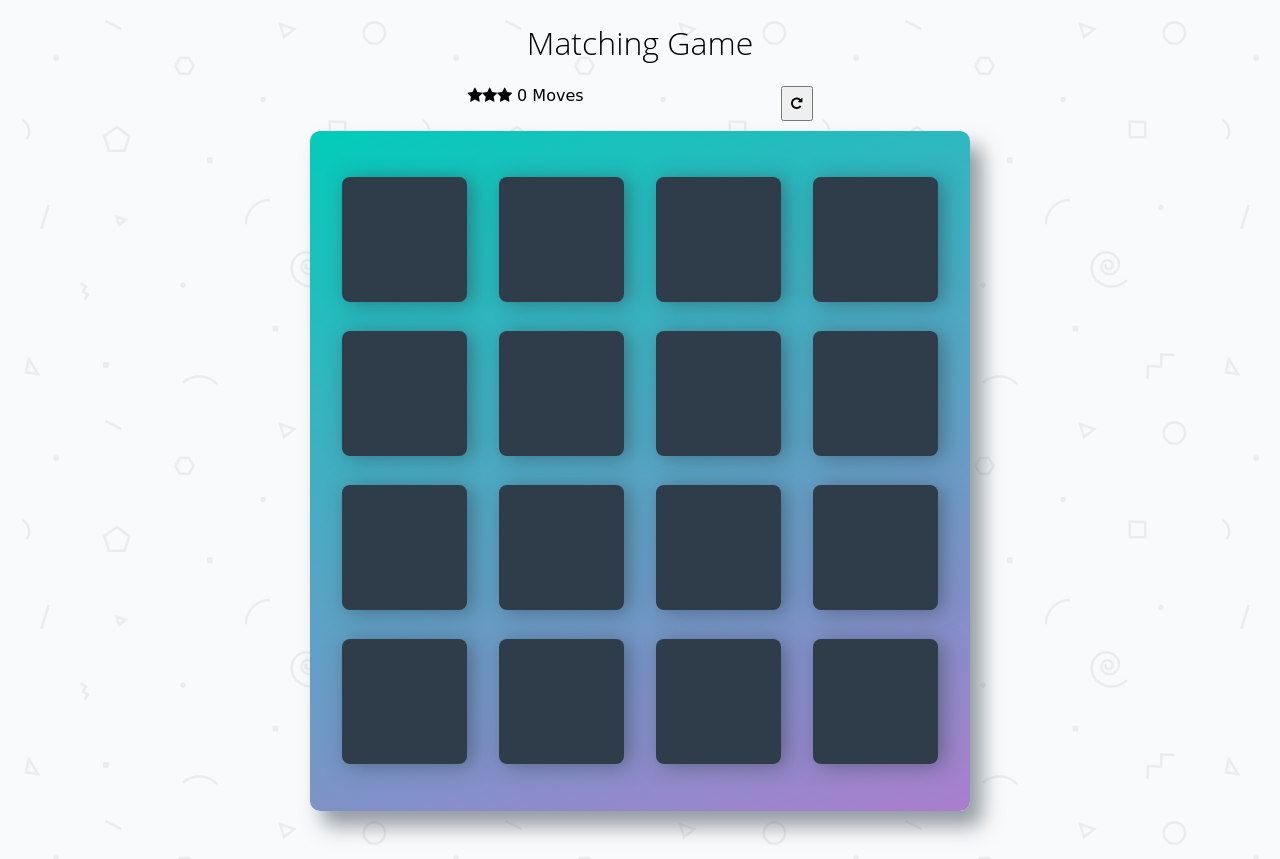
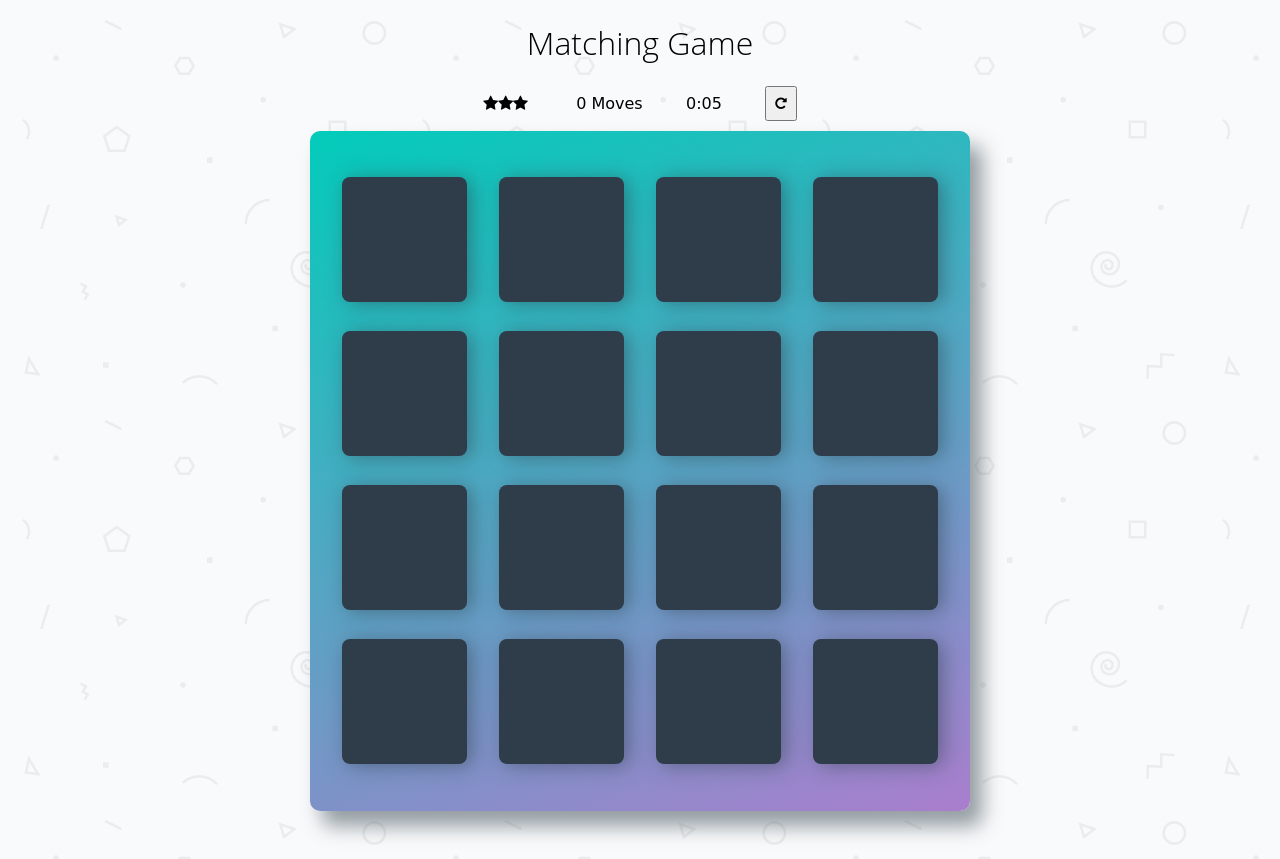
Before and after one commit to rejwong/memory-game, a website: page public/index.html in a window 1280 px wide. Drawn offline with Linux system fonts and the light colour scheme; a web font is replaced by a local one.

Commit message:
added timer feature

```diff
--- a/public/css/app.css
+++ b/public/css/app.css
@@ -94,8 +94,11 @@ h1 {
  */
 
 .score-panel {
-    text-align: left;
-    width: 345px;
+    display: flex;
+    flex-direction: row;
+    justify-content: space-evenly;
+    align-items: center;
+    width: 400px;
     margin-bottom: 10px;
 }
 
@@ -144,3 +147,7 @@ h1 {
 .complete.show {
   display: block;
 }
+
+.moves::after {
+  content: " Moves";
+}
--- a/public/index.html
+++ b/public/index.html
@@ -13,6 +13,7 @@
   <main>
     <section class="complete">
       <h1>Congrats!</h1>
+      <p>Time taken: <span class="time-taken"></span></p>
       <button type="button" class="restart complete-button">Start new game</button>
     </section>
 
@@ -23,7 +24,8 @@
 
       <section class="score-panel">
         <ul class="stars"></ul>
-        <span class="moves">0</span> Moves
+        <span class="moves">0 </span>
+        <span class="timer">00:00</span>
         <button class="restart">
           <i class="fa fa-repeat"></i>
         </button>
--- a/public/js/app.js
+++ b/public/js/app.js
@@ -9,12 +9,15 @@ function prepareGame() {
   const completeModal = document.querySelector('.complete');
   const scorePanel = document.querySelector('.score-panel');
   const stars = document.querySelector('.stars');
-  // const templateStar = document.querySelector('.template-star');
+  const stopWatch = document.querySelector('.timer');
+  const timeTaken = document.querySelector('.time-taken');
 
   let matched = 0;
   let numberOfMoves = 0;
   let currentlyOpened = [];
   let numberOfStars = 3;
+  let timer;
+  let time = `0:00`;
 
 
   // Manage game and randomising
@@ -63,6 +66,9 @@ function prepareGame() {
     clearMacthed();
     clearStars();
     startGame();
+
+    clearTimer();
+    createTimer();
 
     console.log('Game restarted!');
   }
@@ -143,9 +149,26 @@ function prepareGame() {
 
   // Manage timer
   // ------------
+  function clearTimer() {
+    clearInterval(timer);
+    console.log(`total time: ${time}`);
+  }
 
+  function createTimer() {
+    let timerStart = new Date();
 
+    timer = setInterval(() => {
 
+      let totalSeconds = Math.floor((new Date() - timerStart)/1000);
+      let minutes = (Math.floor(totalSeconds/60));
+      let seconds = (totalSeconds % 60);
+      let secondsInString = (seconds < 10 ? `0${seconds}` : seconds );
+      time = `${minutes}:${secondsInString}`;
+      stopWatch.textContent = time;
+
+    },1000);
+
+  }
 
 
   // Manage matched cards
@@ -161,6 +184,7 @@ function prepareGame() {
 
   function finishGame(){
     completeModal.classList.add('show');
+    timeTaken.textContent = time;
   }
 
   function startGame(){
```
Lines whose indentation alone changed are shown as unchanged.
